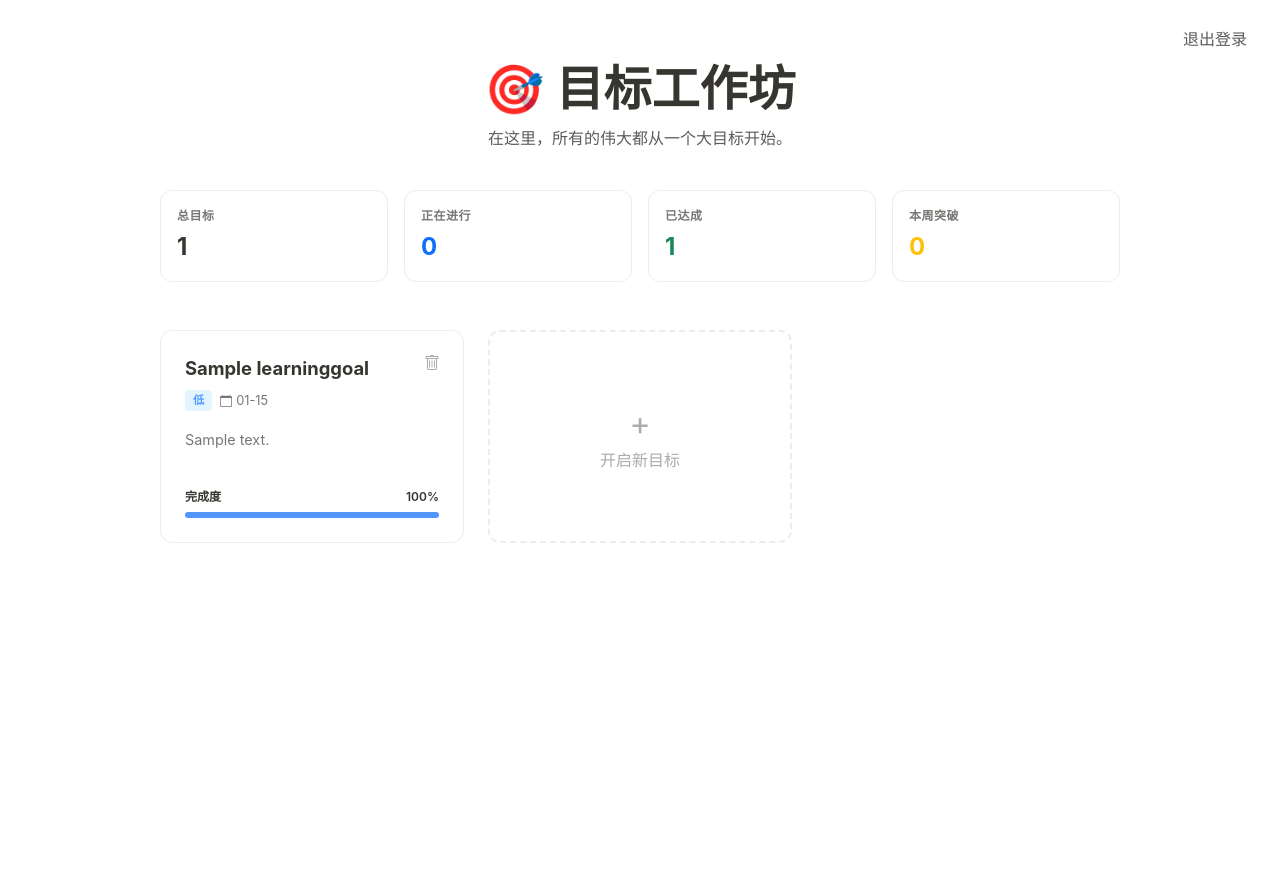
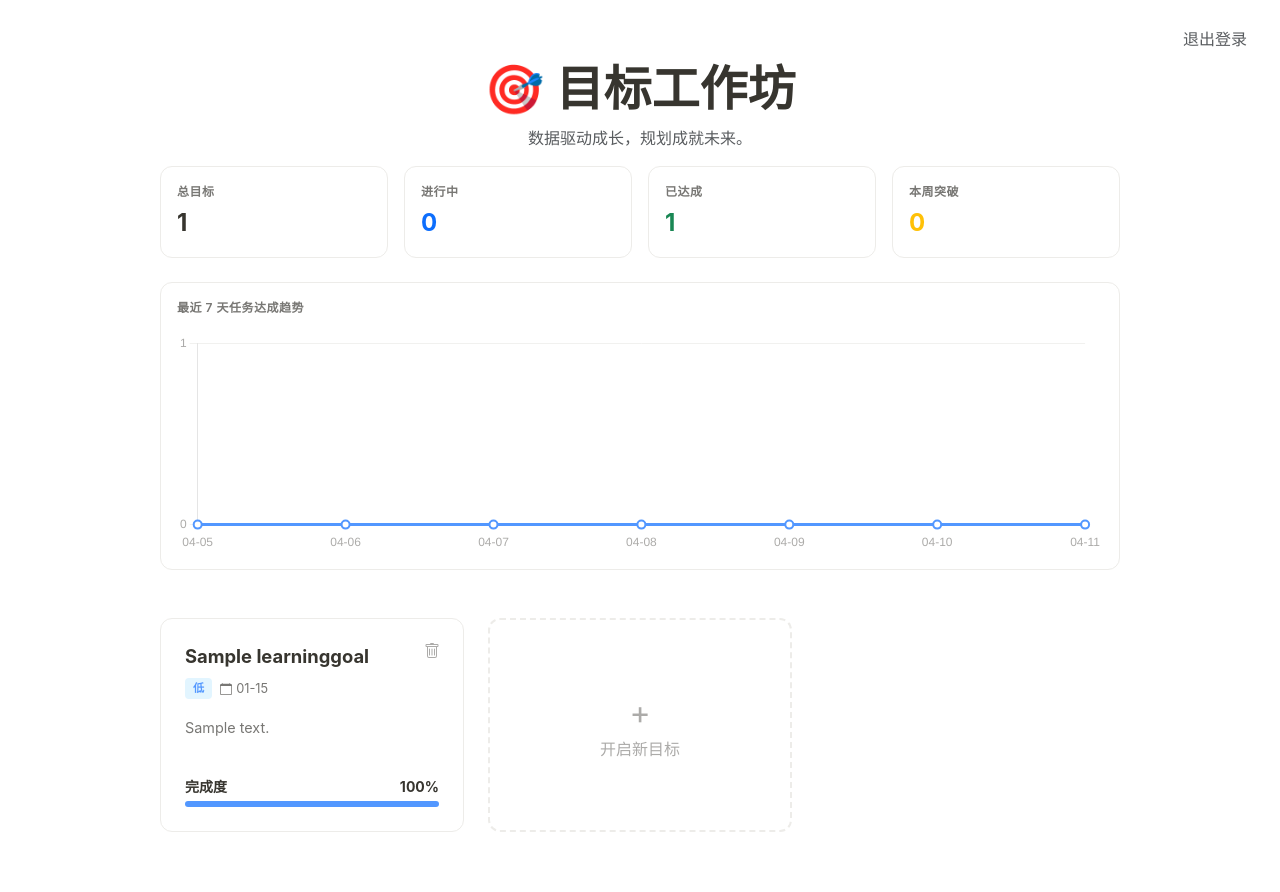
Before and after one commit to ZWEIGJ/skill-path-tracker, a Django app: page / in a window 1280 px wide. Before the commit the page ends 543 px from the top, so only its background shows below. Run offline with Django 5.2, Linux system fonts and the light colour scheme; a user stored in the database is signed in; tables that the repository leaves empty hold one stand-in row (values such as "Sample post").

Commit message:
趋势图chart可视化

```diff
--- a/goals/templates/goals/goal_list.html
+++ b/goals/templates/goals/goal_list.html
@@ -31,13 +31,14 @@
             padding: 0 20px;
         }
 
-        /* --- Step 6.1 新增：统计卡片样式 --- */
+        /* 统计卡片样式 */
         .stat-card {
             border: 1px solid var(--notion-border);
             border-radius: 12px;
             padding: 16px;
             background-color: #fff;
             transition: box-shadow 0.2s;
+            height: 100%;
         }
         .stat-card:hover {
             box-shadow: 0 4px 12px rgba(0,0,0,0.05);
@@ -55,8 +56,7 @@
             margin-top: 4px;
         }
 
-        .header-section { margin-bottom: 40px; }
-
+        /* 目标卡片样式 */
         .goal-card {
             border: 1px solid var(--notion-border);
             border-radius: 12px;
@@ -70,18 +70,10 @@
             position: relative;
             background: white;
         }
-
         .goal-card:hover {
             background-color: var(--notion-hover);
             transform: translateY(-4px);
             box-shadow: 0 10px 20px rgba(0,0,0,0.05);
-        }
-
-        .card-header-flex {
-            display: flex;
-            justify-content: space-between;
-            align-items: flex-start;
-            margin-bottom: 8px;
         }
 
         .goal-title {
@@ -107,86 +99,33 @@
             align-items: center;
             gap: 4px;
         }
-        .overdue-text {
-            color: var(--notion-red) !important;
-            font-weight: 700;
-        }
+        .overdue-text { color: var(--notion-red) !important; font-weight: 700; }
 
         .delete-btn {
-            background: none;
-            border: none;
-            color: #acaba9;
-            padding: 4px;
-            border-radius: 4px;
-            transition: all 0.2s;
-            line-height: 0;
-            z-index: 10;
+            background: none; border: none; color: #acaba9;
+            padding: 4px; border-radius: 4px; transition: all 0.2s;
+            line-height: 0; z-index: 10;
         }
-        .delete-btn:hover {
-            background-color: #ffe7e7;
-            color: var(--notion-red);
-        }
+        .delete-btn:hover { background-color: #ffe7e7; color: var(--notion-red); }
 
         .goal-desc {
-            font-size: 0.9rem;
-            color: #787774;
-            margin-top: 10px;
-            margin-bottom: 20px;
-            height: 2.7em;
-            overflow: hidden;
-
-            /* 重点修复这里 */
-            display: -webkit-box;
-            -webkit-line-clamp: 2; /* 兼容旧版 WebKit */
-            line-clamp: 2;         /* 标准属性：解决你的警告 */
+            font-size: 0.9rem; color: #787774; margin-top: 10px; margin-bottom: 20px;
+            height: 2.7em; overflow: hidden;
+            display: -webkit-box; -webkit-line-clamp: 2; line-clamp: 2;
             -webkit-box-orient: vertical;
         }
 
-        .progress-container { margin-top: auto; }
-        .progress-text {
-            display: flex;
-            justify-content: space-between;
-            font-size: 0.75rem;
-            font-weight: 600;
-            margin-bottom: 6px;
-        }
-        .progress-bar-bg {
-            height: 6px;
-            background-color: #edece9;
-            border-radius: 3px;
-            overflow: hidden;
-        }
-        .progress-bar-fill {
-            height: 100%;
-            background-color: var(--notion-blue);
-            width: 0%;
-            transition: width 0.8s cubic-bezier(0.4, 0, 0.2, 1);
-        }
+        .progress-bar-bg { height: 6px; background-color: #edece9; border-radius: 3px; overflow: hidden; }
+        .progress-bar-fill { height: 100%; background-color: var(--notion-blue); width: 0%; transition: width 0.8s ease; }
 
         .add-goal-btn {
-            border: 2px dashed var(--notion-border);
-            border-radius: 12px;
-            display: flex;
-            flex-direction: column;
-            align-items: center;
-            justify-content: center;
-            height: 100%;
-            min-height: 200px;
-            color: #acaba9;
-            text-decoration: none;
-            transition: all 0.2s;
+            border: 2px dashed var(--notion-border); border-radius: 12px;
+            display: flex; flex-direction: column; align-items: center; justify-content: center;
+            height: 100%; min-height: 200px; color: #acaba9; text-decoration: none; transition: all 0.2s;
         }
-        .add-goal-btn:hover {
-            background-color: var(--notion-hover);
-            border-color: var(--notion-blue);
-            color: var(--notion-blue);
-        }
+        .add-goal-btn:hover { background-color: var(--notion-hover); border-color: var(--notion-blue); color: var(--notion-blue); }
 
-        .nav-actions {
-            position: absolute;
-            top: 20px;
-            right: 20px;
-        }
+        .nav-actions { position: absolute; top: 20px; right: 20px; }
     </style>
 </head>
 <body>
@@ -201,10 +140,10 @@
     <div class="notion-container">
         <div class="header-section text-center">
             <h1 class="display-5 fw-bold mb-2">🎯 目标工作坊</h1>
-            <p class="text-muted">在这里，所有的伟大都从一个大目标开始。</p>
+            <p class="text-muted">数据驱动成长，规划成就未来。</p>
         </div>
 
-        <div class="row g-3 mb-5">
+        <div class="row g-3 mb-4">
             <div class="col-6 col-md-3">
                 <div class="stat-card">
                     <div class="stat-label">总目标</div>
@@ -213,7 +152,7 @@
             </div>
             <div class="col-6 col-md-3">
                 <div class="stat-card">
-                    <div class="stat-label">正在进行</div>
+                    <div class="stat-label">进行中</div>
                     <div class="stat-value text-primary">{{ stats.active }}</div>
                 </div>
             </div>
@@ -231,14 +170,23 @@
             </div>
         </div>
 
+        <div class="row mb-5">
+            <div class="col-12">
+                <div class="stat-card">
+                    <div class="stat-label mb-3">最近 7 天任务达成趋势</div>
+                    <div style="height: 220px; width: 100%;">
+                        <canvas id="growthChart"></canvas>
+                    </div>
+                </div>
+            </div>
+        </div>
+
         <div class="row g-4">
             {% for goal in goals %}
             <div class="col-md-6 col-lg-4">
                 <div class="position-relative h-100">
                     <a href="{% url 'goal_detail' goal.pk %}" class="goal-card">
-                        <div class="card-header-flex">
-                            <div class="goal-title text-truncate">{{ goal.title }}</div>
-                        </div>
+                        <div class="goal-title text-truncate mb-2">{{ goal.title }}</div>
 
                         <div class="d-flex align-items-center gap-2 mb-2 flex-wrap">
                             <span class="badge-priority priority-{{ goal.priority|lower }}">
@@ -250,17 +198,15 @@
                                 <svg xmlns="http://www.w3.org/2000/svg" width="12" height="12" fill="currentColor" viewBox="0 0 16 16">
                                     <path d="M3.5 0a.5.5 0 0 1 .5.5V1h8V.5a.5.5 0 0 1 1 0V1h1a2 2 0 0 1 2 2v11a2 2 0 0 1-2 2H2a2 2 0 0 1-2-2V3a2 2 0 0 1 2-2h1V.5a.5.5 0 0 1 .5-.5M1 4v10a1 1 0 0 0 1 1h12a1 1 0 0 0 1-1V4z"/>
                                 </svg>
-                                <span>
-                                    {% if goal.is_overdue_sort %}已过期{% else %}{{ goal.deadline|date:"m-d" }}{% endif %}
-                                </span>
+                                <span>{% if goal.is_overdue_sort %}已过期{% else %}{{ goal.deadline|date:"m-d" }}{% endif %}</span>
                             </div>
                             {% endif %}
                         </div>
 
                         <div class="goal-desc">{{ goal.description|default:"暂无描述..." }}</div>
 
-                        <div class="progress-container">
-                            <div class="progress-text">
+                        <div class="mt-auto">
+                            <div class="d-flex justify-content-between mb-1 small fw-bold">
                                 <span>完成度</span>
                                 <span>{{ goal.progress }}%</span>
                             </div>
@@ -272,12 +218,11 @@
 
                     <form action="{% url 'goal_delete' goal.pk %}" method="post"
                           style="position: absolute; top: 20px; right: 20px; z-index: 20;"
-                          onsubmit="return confirm('确定要删除这个大目标及其所有子任务吗？');">
+                          onsubmit="return confirm('确定要删除吗？');">
                         {% csrf_token %}
-                        <button type="submit" class="delete-btn" title="删除目标">
+                        <button type="submit" class="delete-btn">
                             <svg xmlns="http://www.w3.org/2000/svg" width="16" height="16" fill="currentColor" viewBox="0 0 16 16">
-                                <path d="M5.5 5.5A.5.5 0 0 1 6 6v6a.5.5 0 0 1-1 0V6a.5.5 0 0 1 .5-.5m2.5 0a.5.5 0 0 1 .5.5v6a.5.5 0 0 1-1 0V6a.5.5 0 0 1 .5-.5m3 .5a.5.5 0 0 0-1 0v6a.5.5 0 0 0 1 0z"/>
-                                <path d="M14.5 3a1 1 0 0 1-1 1H13v9a2 2 0 0 1-2 2H5a2 2 0 0 1-2-2V4h-.5a1 1 0 0 1-1-1V2a1 1 0 0 1 1-1H6a1 1 0 0 1 1-1h2a1 1 0 0 1 1 1h3.5a1 1 0 0 1 1 1zM4.118 4 4 4.059V13a1 1 0 0 0 1 1h6a1 1 0 0 0 1-1V4.059L11.882 4zM2.5 3h11V2h-11z"/>
+                                <path d="M5.5 5.5A.5.5 0 0 1 6 6v6a.5.5 0 0 1-1 0V6a.5.5 0 0 1 .5-.5m2.5 0a.5.5 0 0 1 .5.5v6a.5.5 0 0 1-1 0V6a.5.5 0 0 1 .5-.5m3 .5a.5.5 0 0 0-1 0v6a.5.5 0 0 0 1 0zM14.5 3a1 1 0 0 1-1 1H13v9a2 2 0 0 1-2 2H5a2 2 0 0 1-2-2V4h-.5a1 1 0 0 1-1-1V2a1 1 0 0 1 1-1H6a1 1 0 0 1 1-1h2a1 1 0 0 1 1 1h3.5a1 1 0 0 1 1 1zM4.118 4 4 4.059V13a1 1 0 0 0 1 1h6a1 1 0 0 0 1-1V4.059L11.882 4zM2.5 3h11V2h-11z"/>
                             </svg>
                         </button>
                     </form>
@@ -285,7 +230,7 @@
             </div>
             {% empty %}
             <div class="col-12 text-center py-5">
-                <p class="text-muted">还没有目标？点击右侧或下方开启新挑战！</p>
+                <p class="text-muted">还没有目标？点击下方开启新挑战！</p>
             </div>
             {% endfor %}
 
@@ -298,15 +243,55 @@
         </div>
     </div>
 
+    <script src="https://cdn.jsdelivr.net/npm/chart.js"></script>
     <script>
         document.addEventListener('DOMContentLoaded', () => {
-            // 进度条动画
+            // 1. 进度条动画
             const bars = document.querySelectorAll('.js-progress-bar');
             bars.forEach(bar => {
                 const progress = bar.getAttribute('data-progress');
-                setTimeout(() => {
-                    bar.style.width = progress + '%';
-                }, 100);
+                setTimeout(() => { bar.style.width = progress + '%'; }, 100);
+            });
+
+            // 2. 初始化趋势图表
+            const chartData = JSON.parse('{{ chart_data_json|safe }}');
+            const ctx = document.getElementById('growthChart').getContext('2d');
+
+            new Chart(ctx, {
+                type: 'line',
+                data: {
+                    labels: chartData.labels,
+                    datasets: [{
+                        label: '完成任务数',
+                        data: chartData.values,
+                        borderColor: '#5297ff',
+                        backgroundColor: 'rgba(82, 151, 255, 0.1)',
+                        borderWidth: 3,
+                        tension: 0.4,
+                        fill: true,
+                        pointBackgroundColor: '#fff',
+                        pointBorderColor: '#5297ff',
+                        pointBorderWidth: 2,
+                        pointRadius: 4,
+                        pointHoverRadius: 6
+                    }]
+                },
+                options: {
+                    responsive: true,
+                    maintainAspectRatio: false,
+                    plugins: { legend: { display: false } },
+                    scales: {
+                        y: {
+                            beginAtZero: true,
+                            ticks: { stepSize: 1, color: '#acaba9' },
+                            grid: { color: '#f1f1ef' }
+                        },
+                        x: {
+                            ticks: { color: '#acaba9' },
+                            grid: { display: false }
+                        }
+                    }
+                }
             });
         });
     </script>
--- a/goals/views.py
+++ b/goals/views.py
@@ -1,3 +1,4 @@
+import json # 顶部增加导入
 from django.shortcuts import render, get_object_or_404, redirect
 from django.views.decorators.http import require_POST
 from django.views.generic.edit import CreateView
@@ -8,6 +9,7 @@ from django.http import JsonResponse
 from django.contrib import messages
 from django.db.models import Case, When, IntegerField, Q, BooleanField, F, Count
 from django.utils import timezone
+from datetime import timedelta
 
 from .models import LearningGoal, SubTask
 from .forms import LearningGoalForm
@@ -64,6 +66,30 @@ def goal_list_view(request):
         'deadline'            # 日期近的在前
     )
 
+# --- Step 6.2：准备图表数据 ---
+    days = []
+    task_counts = []
+    now = timezone.now()
+
+    for i in range(6, -1, -1): # 获取过去 7 天
+        date = (now - timedelta(days=i)).date()
+        days.append(date.strftime('%m-%d')) # 格式化日期如 "04-11"
+
+        # 统计当天完成的子任务数量
+        count = SubTask.objects.filter(
+            goal__user=request.user,
+            is_completed=True,
+            updated_at__date=date
+        ).count()
+        task_counts.append(count)
+
+    # 转换成 JSON 格式供前端 JS 调用
+    chart_data = {
+        'labels': days,
+        'values': task_counts,
+    }
+
+    # 修改返回的 context
     return render(request, 'goals/goal_list.html', {
         'goals': goals,
         'stats': {
@@ -71,7 +97,8 @@ def goal_list_view(request):
             'completed': completed_count,
             'active': in_progress_count,
             'weekly': weekly_subtasks
-        }
+        },
+        'chart_data_json': json.dumps(chart_data) # 新增这一行
     })
 
 @login_required
```
